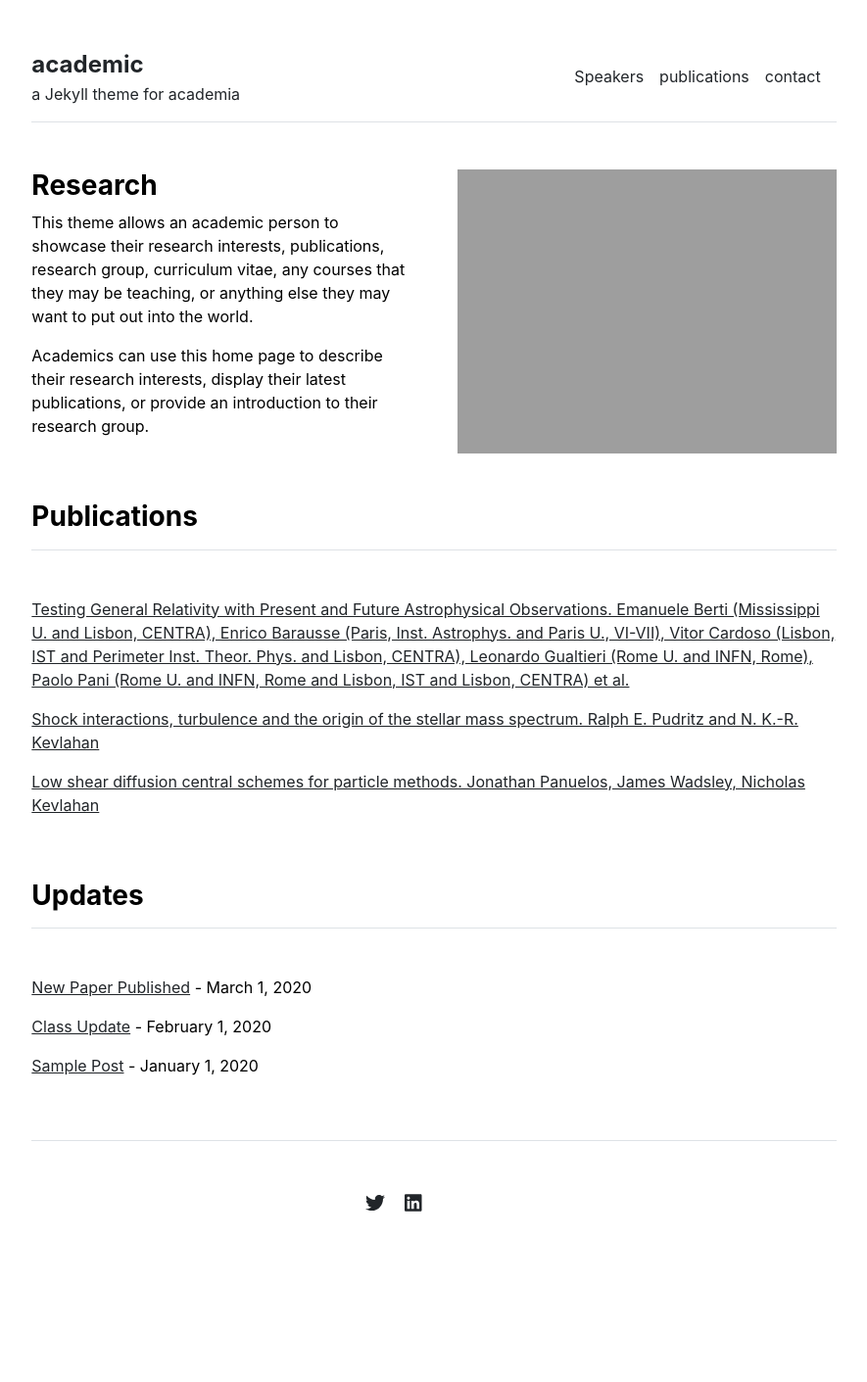
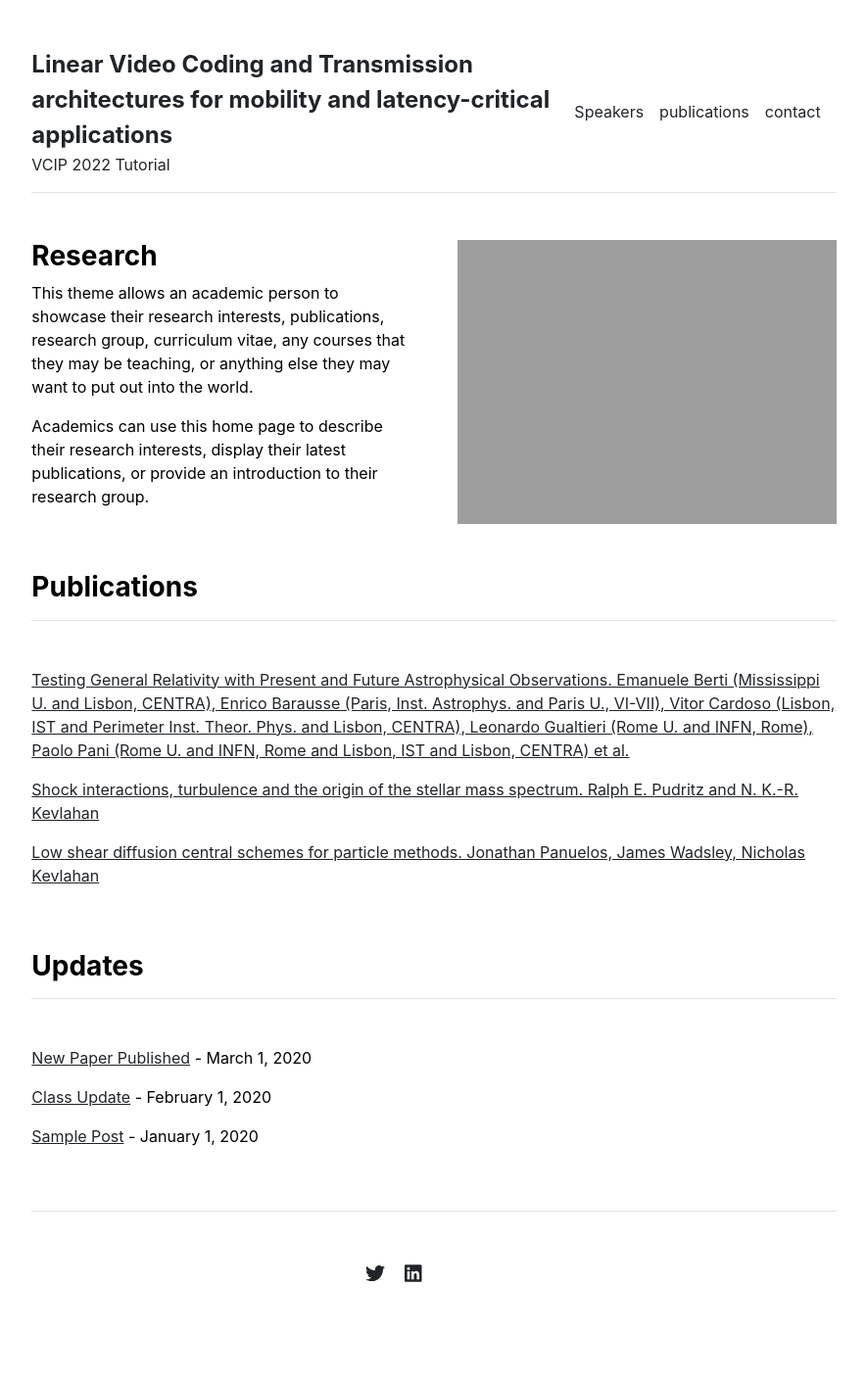
Before and after one commit to XiaYi59/LVCT, a Jekyll site: the page built from index.md, in a window 1280 px wide. Shown: the whole page at 98% size, without its empty margins (197-1082 px from the left). Built offline with Jekyll 4.4.1, drawn with Linux system fonts in a browser that asks for light colours; before the commit the page ends 1339 px from its top, so only the background shows below that.

Commit message:
Update _config.yml

```diff
--- a/_config.yml
+++ b/_config.yml
@@ -1,4 +1,4 @@
 url: "" # the base hostname & protocol for your site, e.g. http://example.com
 baseurl: "" # the subpath of your site, e.g. /blog
-title: "academic" # the name of your site, e.g. ACME Corp.
-description: "a Jekyll theme for academia"
+title: "Linear Video Coding and Transmission architectures for mobility and latency-critical applications" # the name of your site, e.g. ACME Corp.
+description: "VCIP 2022 Tutorial"
```
